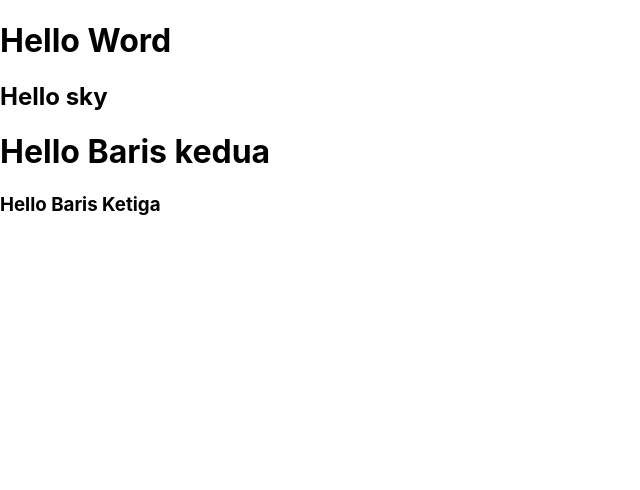
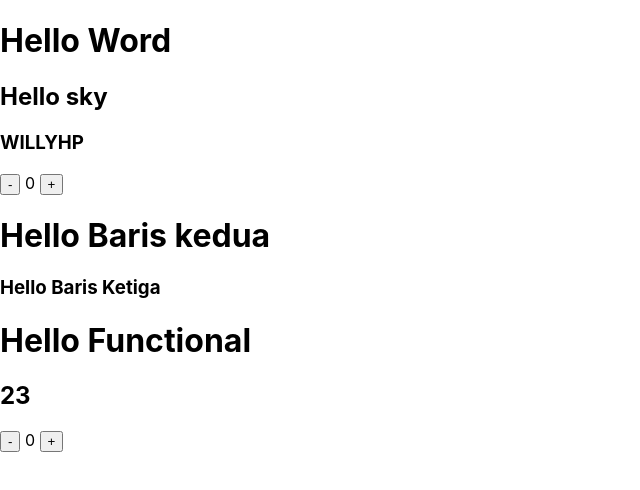
Before and after one commit to willyhp-dev/Eduwork_testing, a React (Create React App) app: page / in a window 1280 px wide. Shown: the top 490 px of the page, without its empty margins (0-640 px from the left). Built offline with nearby package versions, Linux system fonts and the light colour scheme.

Commit message:
Tugas Basic Component React Js

```diff
--- /dev/null
+++ b/src/komponens/Latihan/functionalComponent.jsx
@@ -0,0 +1,24 @@
+import { useState } from "react";
+
+const FunctionalComponent = (props)=> {
+    const [value, setValue] = useState(0);
+    const handleplus = () => {
+        setValue(value + 1)
+    }
+    const handleminus = () => {
+        if(value > 0){
+            setValue(value - 1)
+        }
+    }
+    return (
+    <div>
+        <h1>Hello Functional</h1>
+        <h2>{props.nama}</h2>
+        <button onClick={handleminus}>-</button>
+        <span>{''} {value} {''}</span>
+        <button onClick={handleplus}>+</button>
+    </div>
+    )
+
+}
+export default FunctionalComponent;
--- a/src/komponens/Latihan/komponen.jsx
+++ b/src/komponens/Latihan/komponen.jsx
@@ -1,14 +1,38 @@
-import React from 'react'
+import React from 'react';
+import Proptypes from 'prop-types';
 
 class Komponen extends React.Component{
+    constructor(props){
+        super(props)
 
+        this.state = {
+            value:0
+        }
+        this.handleplus = this.handleplus.bind(this);
+        this.handleminus = this.handleminus.bind(this);
+    }
+    handleplus = () => {
+        this.setState({ value :this.state.value +1})
+    }
+    handleminus = () => {
+        if(this.state.value > 0){
+            this.setState({ value :this.state.value -1})
+        }
+    }
     render(){
         return(
             <div>
                 <h1>Hello Word</h1>
                 <h2>Hello sky</h2>
+                <h3>{this.props.nama}</h3>
+                <button onClick={this.handleminus}>-</button>
+                <span>{''} {this.state.value} {''}</span>
+                <button onClick={this.handleplus}>+</button>
             </div>
         )
     }
 }
+Komponen.proptoypes = {
+    nama: Proptypes.string.IsRequired
+}
 export default Komponen;
--- a/src/komponens/index.jsx
+++ b/src/komponens/index.jsx
@@ -1,15 +1,20 @@
 import React from 'react';
 import Baris_kedua from './Latihan/baris_kedua';
+import FunctionalComponent from './Latihan/functionalComponent';
 import Komponen from './Latihan/komponen';
+
+
 
 class Komponens extends React.Component{
     render(){
         return(
             <div>
-                <Komponen />
+                <Komponen nama ="WILLYHP"/>
                 <Baris_kedua/>
+                <FunctionalComponent nama ={23}/>
             </div>
         )
     }
 }
+
 export default Komponens;
```
